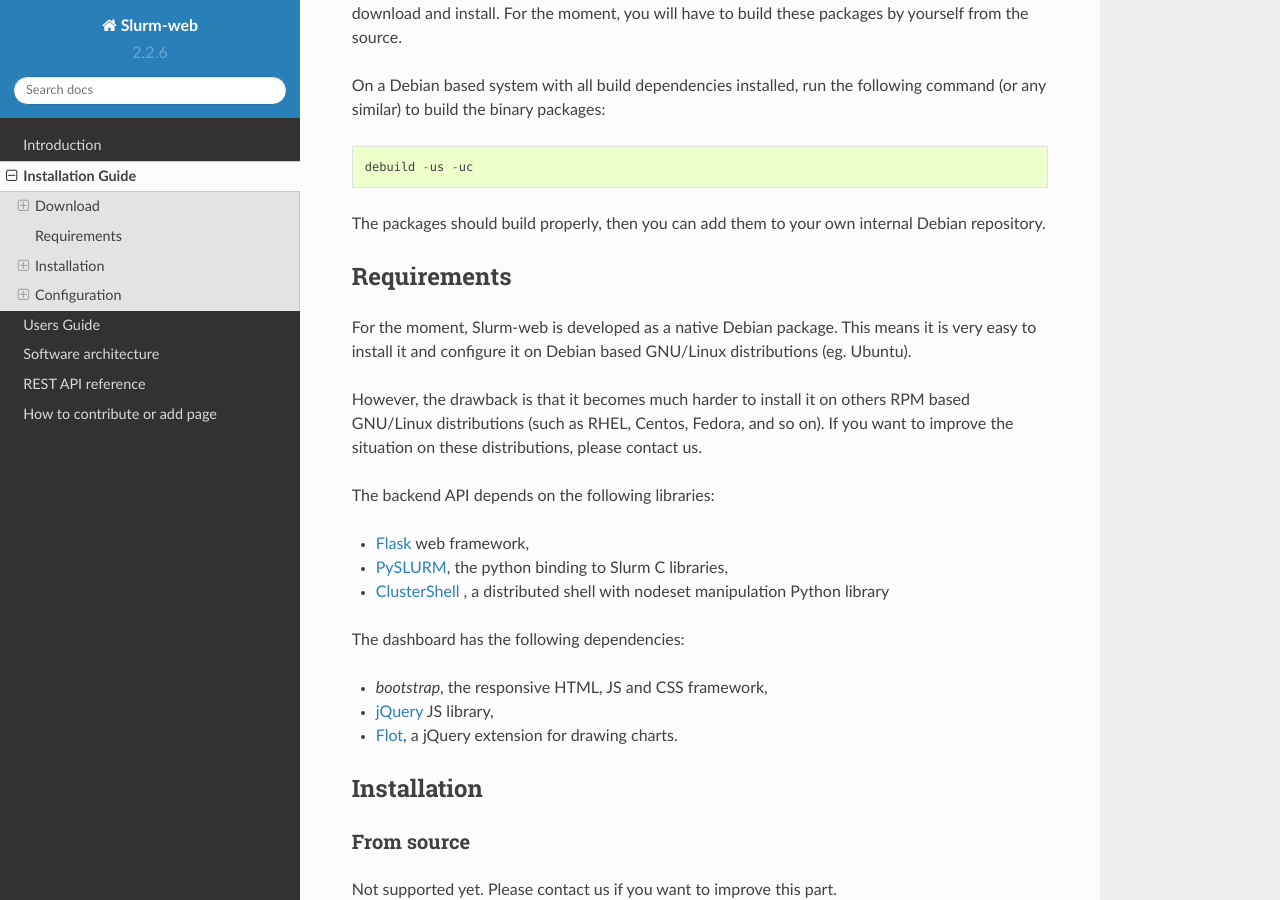
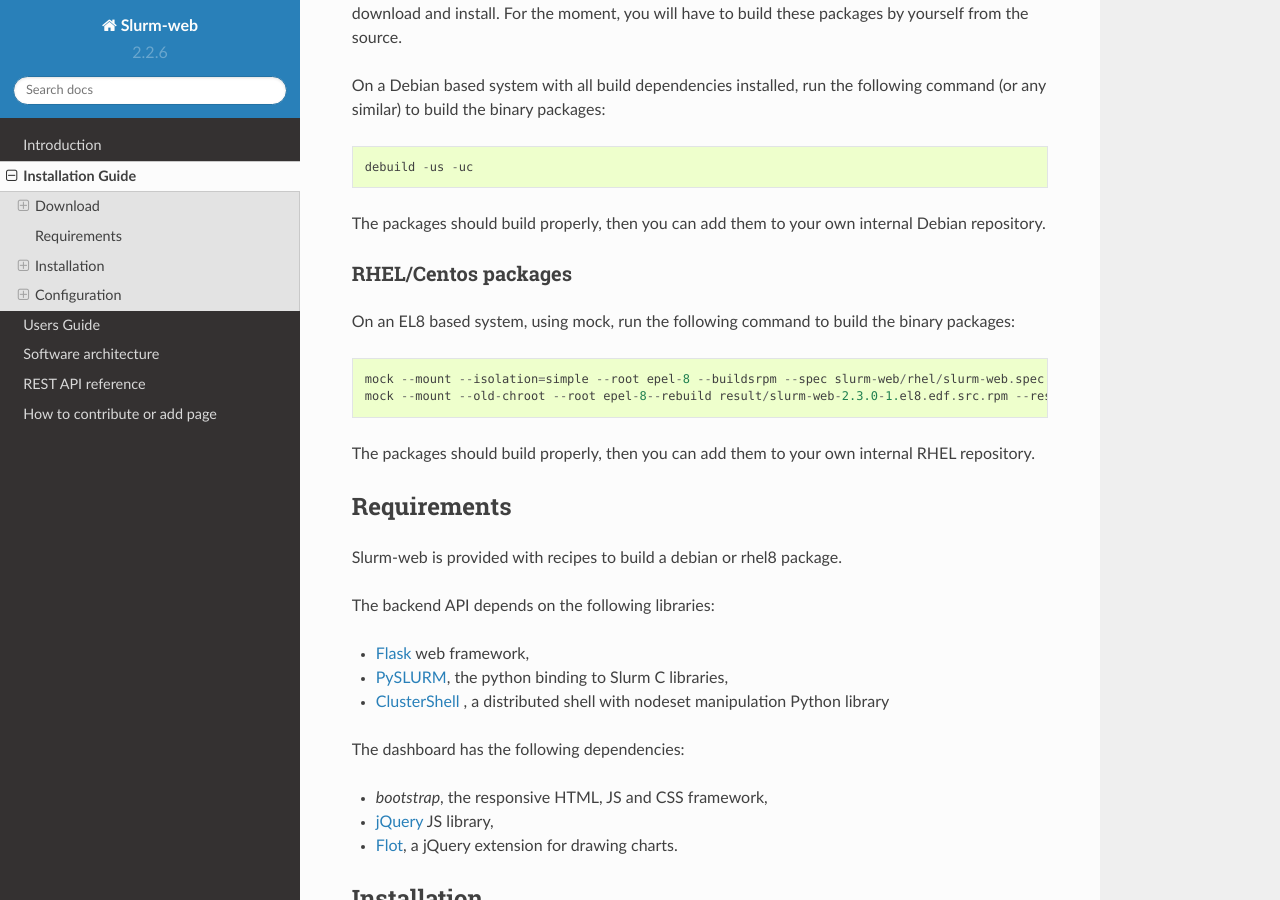
Before and after one commit to rackslab/Slurm-web, a Sphinx documentation site: the page built from doc/installation.rst, in a window 1280 px wide and 900 px high, scrolled down 525 px. Built offline with Sphinx 7.4.7 and the Read the Docs theme 2.0.0, drawn with Linux system fonts in a browser that asks for light colours; some of the changed text lies outside the part shown.

Commit message:
doc: add some quick notes on building for el8
Signed-off-by: Guillaume Ranquet <guillaume-externe.ranquet@edf.fr>

```diff
--- a/doc/installation.rst
+++ b/doc/installation.rst
@@ -29,16 +29,21 @@
 The packages should build properly, then you can add them to your own internal
 Debian repository.
 
+RHEL/Centos packages
+^^^^^^^^^^^^^^^^^^^^
+
+On an EL8 based system, using mock, run the following command to build the binary packages::
+
+  mock --mount --isolation=simple --root epel-8 --buildsrpm --spec slurm-web/rhel/slurm-web.spec --sources src/ --resultdir result/
+  mock --mount --old-chroot --root epel-8--rebuild result/slurm-web-2.3.0-1.el8.edf.src.rpm --resultdir result/
+
+The packages should build properly, then you can add them to your own internal
+RHEL repository.
+
 Requirements
 ------------
 
-For the moment, Slurm-web is developed as a native Debian package. This means it
-is very easy to install it and configure it on Debian based GNU/Linux
-distributions (eg. Ubuntu).
-
-However, the drawback is that it becomes much harder to install it on others
-RPM based GNU/Linux distributions (such as RHEL, Centos, Fedora, and so on).
-If you want to improve the situation on these distributions, please contact us.
+Slurm-web is provided with recipes to build a debian or rhel8 package.
 
 The backend API depends on the following libraries:
 
@@ -136,7 +141,10 @@
 RHEL/Centos
 """""""""""
 
-Not supported yet. Please contact us if you want to improve this part.
+Once the binary packages of Slurm-web are in your internal RHEL repository, simply
+install these packages with the following command::
+
+    yum install slurm-web-restapi slurm-web-dashboard-backend slurm-web-dashboard
 
 Configuration
 -------------
```
